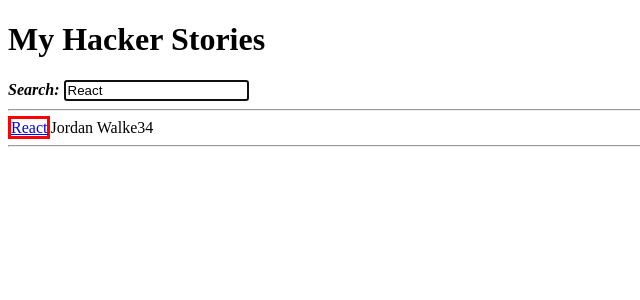
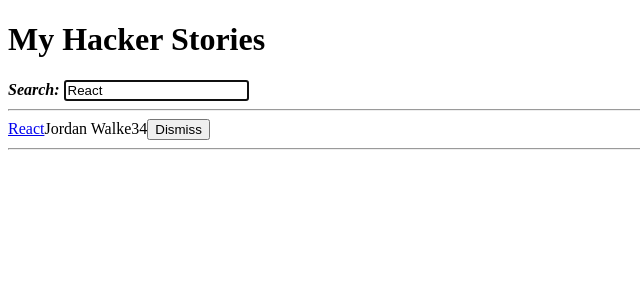
Before and after one commit to macluiggy/the-road-to-react-hacker-stories, a React (Create React App) app: page / in a window 1280 px wide. Shown: the top 300 px of the page, without its empty margins (0-640 px from the left). Built offline with nearby package versions, Linux system fonts and the light colour scheme.

Commit message:
handle remove stories

```diff
--- a/src/App.js
+++ b/src/App.js
@@ -52,14 +52,20 @@
     const [searchTerm, setSearchTerm] = useSemiPersistenceStatesss('search', 'React');
     const [stories, setStories] = React.useState(initialStories);
     //console.log(searchTerm)
+    const handleRemoveStory = item => {
+        const newStories = stories.filter(
+              story => item.objectID !== story.objectID
+            )
 
+        setStories(newStories);
+    }
     const handleSearch = event => {
         let v = event.target.value;
         setSearchTerm(v);
     }
 
     const searchedStories = stories.filter(story =>
-        story./*author*/title
+        story.title
             .toLowerCase()
             .includes(searchTerm.toLowerCase()));
 
@@ -81,7 +87,7 @@
             </InputWIthLabel>
 
             <hr />
-            <List list={searchedStories}/>
+            <List list={searchedStories} onRemoveItem={handleRemoveStory} />
 
         {/*PRACTICING COMPONENTS*/}
         <hr />
@@ -135,17 +141,31 @@
 }
 
 
-const List = ({list}) => list.map(({objectID:id, ...item}) => <Item key={id} {...item} />);
+const List = ({list, onRemoveItem}) =>
+    list.map(item => (
+        <Item
+            key={item.objectID}
+            item={item}
+            onRemoveItem={onRemoveItem}
+        />
+        ));
 
-const Item = ({title:titulo, url, author, num_comments, points, style, }) =>
-    <div>
-            <span>
-            <a href={url} style={style}>{titulo}</a>
-            </span>
-            <span>{author}</span>
-            <span>{num_comments}</span>
-            <span>{points}</span>
-    </div>
+
+const Item = ({ item, onRemoveItem }) => (
+  <div>
+    <span>
+      <a href={item.url}>{item.title}</a>
+    </span>
+    <span>{item.author}</span>
+    <span>{item.num_comments}</span>
+    <span>{item.points}</span>
+    <span>
+      <button type="button" onClick={() => onRemoveItem(item)}>
+        Dismiss
+      </button>
+    </span>
+  </div>
+);
 
 
 export default App;
```
